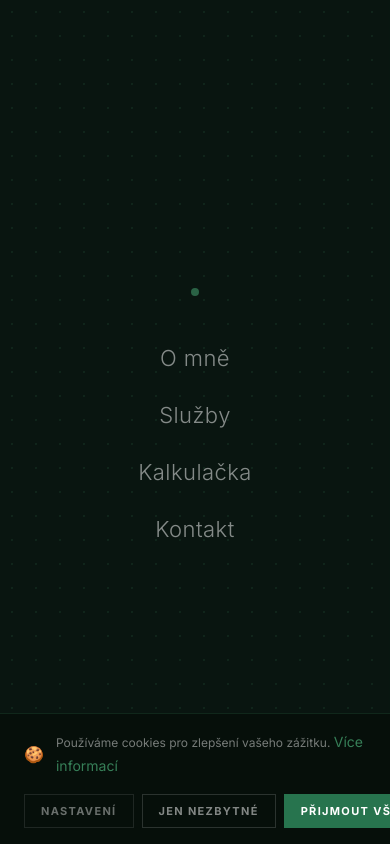
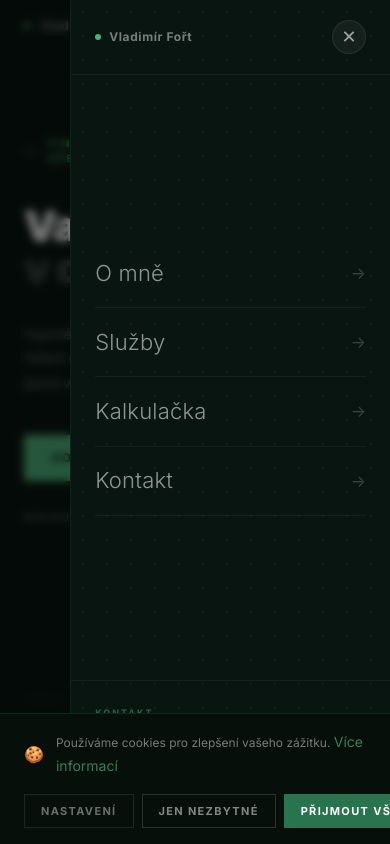
Before and after one commit to Hrny92/VladimirFort, a Next.js app: page / in a window 390 px wide. Both pictures are taken after a click on the button 353 px from the left and 26 px from the top of the page. Shown: the top 844 px of the page. Built offline with nearby package versions, Linux system fonts and the light colour scheme.

Commit message:
Mobile fixes: unified Hero drawer, subtitle alignment, bento card padding

```diff
--- a/components/Calculator.tsx
+++ b/components/Calculator.tsx
@@ -122,7 +122,7 @@ export default function Calculator() {
             Orientační výpočet<br />
             <span style={{ color: '#27744E' }}>hypotéky.</span>
           </h2>
-          <p className="reveal" style={{ fontSize: 13, color: 'rgba(11,27,19,0.4)', maxWidth: 260, lineHeight: 1.7, textAlign: 'right' }}>
+          <p className="reveal text-left md:text-right" style={{ fontSize: 13, color: 'rgba(11,27,19,0.4)', maxWidth: 260, lineHeight: 1.7 }}>
             Výsledky jsou orientační. Pro přesnou nabídku ze všech bank mě kontaktujte zdarma.
           </p>
         </div>
--- a/components/Hero.tsx
+++ b/components/Hero.tsx
@@ -2,6 +2,7 @@
 
 import { useEffect, useState } from 'react'
 import Image from 'next/image'
+import { Phone, Mail } from 'lucide-react'
 
 function Counter({ end, suffix, label }: { end: number; suffix: string; label: string }) {
   const [n, setN]   = useState(0)
@@ -52,7 +53,16 @@ export default function Hero() {
     return () => window.removeEventListener('introComplete', onDone)
   }, [])
 
-  const go = (href: string) => document.querySelector(href)?.scrollIntoView({ behavior: 'smooth' })
+  // Lock scroll when drawer open
+  useEffect(() => {
+    document.body.style.overflow = mobileOpen ? 'hidden' : ''
+    return () => { document.body.style.overflow = '' }
+  }, [mobileOpen])
+
+  const go = (href: string) => {
+    setMobileOpen(false)
+    setTimeout(() => document.querySelector(href)?.scrollIntoView({ behavior: 'smooth' }), 320)
+  }
 
   return (
     <section
@@ -149,53 +159,131 @@ export default function Hero() {
           </div>
 
           {/* Mobile burger */}
-          <button onClick={() => setMobileOpen(!mobileOpen)}
+          <button onClick={() => setMobileOpen(true)}
             className="md:hidden"
-            style={{ background: 'none', border: 'none', cursor: 'pointer', flexDirection: 'column', gap: 5, padding: 4 }}>
-            <span style={{ width: 18, height: 1, background: mobileOpen ? '#4CAF79' : 'rgba(255,255,255,0.6)', display: 'block', transform: mobileOpen ? 'translateY(3px) rotate(45deg)' : 'none', transition: 'all 0.25s' }} />
-            <span style={{ width: 18, height: 1, background: 'rgba(255,255,255,0.6)', display: 'block', opacity: mobileOpen ? 0 : 1, transition: 'opacity 0.2s' }} />
-            <span style={{ width: 18, height: 1, background: mobileOpen ? '#4CAF79' : 'rgba(255,255,255,0.6)', display: 'block', transform: mobileOpen ? 'translateY(-3px) rotate(-45deg)' : 'none', transition: 'all 0.25s' }} />
+            style={{ background: 'none', border: 'none', cursor: 'pointer', padding: 6, display: 'flex', flexDirection: 'column', gap: 5 }}>
+            <span style={{ width: 20, height: 1.5, background: 'rgba(255,255,255,0.7)', display: 'block', borderRadius: 1 }} />
+            <span style={{ width: 14, height: 1.5, background: 'rgba(255,255,255,0.7)', display: 'block', borderRadius: 1 }} />
           </button>
         </div>
       </nav>
 
-      {/* Mobile overlay */}
+      {/* Mobile drawer — identical to Navbar */}
       <div className="md:hidden" style={{
-        position: 'fixed', inset: 0, zIndex: 40,
+        position: 'fixed', inset: 0, zIndex: 60,
+        pointerEvents: mobileOpen ? 'auto' : 'none',
+      }}>
+        {/* Backdrop */}
+        <div
+          onClick={() => setMobileOpen(false)}
+          style={{
+            position: 'absolute', inset: 0,
+            background: 'rgba(0,0,0,0.5)',
+            backdropFilter: 'blur(4px)',
+            opacity: mobileOpen ? 1 : 0,
+            transition: 'opacity 0.35s ease',
+          }}
+        />
+        {/* Drawer panel */}
+        <div style={{
+          position: 'absolute', top: 0, right: 0, bottom: 0,
+          width: '82%', maxWidth: 340,
           background: '#091510',
-        opacity: mobileOpen ? 1 : 0,
-        transform: mobileOpen ? 'none' : 'translateY(-6px)',
-        pointerEvents: mobileOpen ? 'auto' : 'none',
-        transition: 'opacity 0.3s ease, transform 0.3s ease',
+          transform: mobileOpen ? 'translateX(0)' : 'translateX(100%)',
+          transition: 'transform 0.35s cubic-bezier(0.4, 0, 0.2, 1)',
+          display: 'flex', flexDirection: 'column',
+          borderLeft: '1px solid rgba(76,175,121,0.1)',
         }}>
+          {/* Dot grid */}
           <div style={{
             position: 'absolute', inset: 0, pointerEvents: 'none',
-          backgroundImage: 'radial-gradient(circle, rgba(76,175,121,0.1) 1px, transparent 1px)',
+            backgroundImage: 'radial-gradient(circle, rgba(76,175,121,0.08) 1px, transparent 1px)',
             backgroundSize: '24px 24px',
           }} />
+          {/* Top bar */}
           <div style={{
             position: 'relative', zIndex: 1,
-          display: 'flex', flexDirection: 'column', alignItems: 'center', justifyContent: 'center',
-          height: '100%', gap: 4,
+            display: 'flex', alignItems: 'center', justifyContent: 'space-between',
+            padding: '1.25rem 1.5rem',
+            borderBottom: '1px solid rgba(255,255,255,0.05)',
           }}>
-          <div style={{ marginBottom: 32, opacity: mobileOpen ? 0.5 : 0, transition: 'opacity 0.4s ease 0.1s' }}>
-            <span style={{ width: 8, height: 8, borderRadius: '50%', background: '#4CAF79', display: 'block' }} />
+            <div style={{ display: 'flex', alignItems: 'center', gap: 8 }}>
+              <span style={{ width: 6, height: 6, borderRadius: '50%', background: '#4CAF79', display: 'block' }} />
+              <span style={{ fontSize: 12, fontWeight: 700, color: 'rgba(255,255,255,0.45)', letterSpacing: '0.05em' }}>
+                Vladimír Fořt
+              </span>
             </div>
+            <button
+              onClick={() => setMobileOpen(false)}
+              style={{
+                width: 34, height: 34,
+                display: 'flex', alignItems: 'center', justifyContent: 'center',
+                background: 'rgba(255,255,255,0.05)',
+                border: '1px solid rgba(255,255,255,0.08)',
+                borderRadius: '50%',
+                cursor: 'pointer', color: 'rgba(255,255,255,0.6)',
+                fontSize: 18, lineHeight: 1,
+                transition: 'background 0.2s, color 0.2s',
+              }}
+              onMouseEnter={e => { const b = e.currentTarget as HTMLButtonElement; b.style.background = 'rgba(76,175,121,0.15)'; b.style.color = '#4CAF79' }}
+              onMouseLeave={e => { const b = e.currentTarget as HTMLButtonElement; b.style.background = 'rgba(255,255,255,0.05)'; b.style.color = 'rgba(255,255,255,0.6)' }}>
+              ✕
+            </button>
+          </div>
+          {/* Nav links */}
+          <nav style={{ position: 'relative', zIndex: 1, flex: 1, display: 'flex', flexDirection: 'column', justifyContent: 'center', padding: '2rem 1.5rem' }}>
             {[['O mně','#o-mne'],['Služby','#sluzby'],['Kalkulačka','#kalkulacka'],['Kontakt','#kontakt']].map(([label, href], i) => (
-            <button key={href} onClick={() => { setMobileOpen(false); go(href) }}
+              <button key={href} onClick={() => go(href)}
                 style={{
-                fontSize: 22, fontWeight: 300, letterSpacing: '0.02em',
-                color: 'rgba(255,255,255,0.5)', background: 'none', border: 'none', cursor: 'pointer',
-                padding: '10px 32px',
+                  display: 'flex', alignItems: 'center', justifyContent: 'space-between',
+                  padding: '1.1rem 0',
+                  background: 'none', border: 'none', borderBottom: '1px solid rgba(255,255,255,0.05)',
+                  cursor: 'pointer', textAlign: 'left', width: '100%',
                   opacity: mobileOpen ? 1 : 0,
-                transform: mobileOpen ? 'none' : 'translateY(10px)',
-                transition: `opacity 0.4s ease ${0.15 + i * 0.06}s, transform 0.4s ease ${0.15 + i * 0.06}s, color 0.2s`,
+                  transform: mobileOpen ? 'none' : 'translateX(20px)',
+                  transition: `opacity 0.4s ease ${0.1 + i * 0.06}s, transform 0.4s ease ${0.1 + i * 0.06}s`,
                 }}
-              onMouseEnter={e => (e.currentTarget.style.color = '#fff')}
-              onMouseLeave={e => (e.currentTarget.style.color = 'rgba(255,255,255,0.5)')}>
+                onMouseEnter={e => {
+                  const el = e.currentTarget as HTMLButtonElement
+                  el.querySelector('.hl')?.setAttribute('style', 'font-size:22px;font-weight:300;color:#fff;letter-spacing:0.01em;transition:all 0.2s')
+                  el.querySelector('.ha')?.setAttribute('style', 'color:#4CAF79;transform:translateX(4px);transition:all 0.2s')
+                }}
+                onMouseLeave={e => {
+                  const el = e.currentTarget as HTMLButtonElement
+                  el.querySelector('.hl')?.setAttribute('style', 'font-size:22px;font-weight:300;color:rgba(255,255,255,0.55);letter-spacing:0.01em;transition:all 0.2s')
+                  el.querySelector('.ha')?.setAttribute('style', 'color:rgba(255,255,255,0.2);transform:none;transition:all 0.2s')
+                }}>
+                <span className="hl" style={{ fontSize: 22, fontWeight: 300, color: 'rgba(255,255,255,0.55)', letterSpacing: '0.01em', transition: 'all 0.2s' }}>
                   {label}
+                </span>
+                <span className="ha" style={{ color: 'rgba(255,255,255,0.2)', fontSize: 16, transition: 'all 0.2s' }}>→</span>
               </button>
             ))}
+          </nav>
+          {/* Bottom contacts */}
+          <div style={{
+            position: 'relative', zIndex: 1,
+            padding: '1.5rem',
+            borderTop: '1px solid rgba(255,255,255,0.05)',
+            opacity: mobileOpen ? 1 : 0,
+            transition: 'opacity 0.4s ease 0.4s',
+          }}>
+            <p style={{ fontSize: 9, fontWeight: 700, textTransform: 'uppercase', letterSpacing: '0.22em', color: 'rgba(76,175,121,0.5)', marginBottom: '0.75rem' }}>
+              Kontakt
+            </p>
+            <a href="tel:+420773606013" style={{ display: 'flex', alignItems: 'center', gap: 10, padding: '0.5rem 0', textDecoration: 'none' }}>
+              <div style={{ width: 28, height: 28, display: 'flex', alignItems: 'center', justifyContent: 'center', border: '1px solid rgba(76,175,121,0.2)', flexShrink: 0 }}>
+                <Phone style={{ width: 12, height: 12, color: '#4CAF79' }} />
+              </div>
+              <span style={{ fontSize: 13, fontWeight: 600, color: 'rgba(255,255,255,0.55)' }}>773 60 60 13</span>
+            </a>
+            <a href="mailto:vladimir.fort@bidli.cz" style={{ display: 'flex', alignItems: 'center', gap: 10, padding: '0.5rem 0', textDecoration: 'none' }}>
+              <div style={{ width: 28, height: 28, display: 'flex', alignItems: 'center', justifyContent: 'center', border: '1px solid rgba(76,175,121,0.2)', flexShrink: 0 }}>
+                <Mail style={{ width: 12, height: 12, color: '#4CAF79' }} />
+              </div>
+              <span style={{ fontSize: 13, fontWeight: 600, color: 'rgba(255,255,255,0.55)' }}>vladimir.fort@bidli.cz</span>
+            </a>
+          </div>
         </div>
       </div>
 
--- a/components/Services.tsx
+++ b/components/Services.tsx
@@ -52,13 +52,12 @@ function BentoCard({ s }: { s: typeof services[0] }) {
 
   return (
     <div
-      className="reveal"
+      className="reveal px-4 py-7 md:p-8"
       onMouseEnter={() => setHovered(true)}
       onMouseLeave={() => setHovered(false)}
       onClick={() => document.querySelector('#kontakt')?.scrollIntoView({ behavior: 'smooth' })}
       style={{
         position: 'relative',
-        padding: '2rem',
         background: hovered ? 'rgba(76,175,121,0.04)' : '#0B1B13',
         cursor: 'pointer',
         transition: 'background 0.3s',
@@ -169,7 +168,7 @@ export default function Services() {
               Vše pod jednou<br />
               <span style={{ color: '#4CAF79' }}>střechou.</span>
             </h2>
-            <p className="reveal" style={{ fontSize: 13, color: 'rgba(255,255,255,0.32)', maxWidth: 260, lineHeight: 1.7, textAlign: 'right' }}>
+            <p className="reveal text-left md:text-right" style={{ fontSize: 13, color: 'rgba(255,255,255,0.32)', maxWidth: 260, lineHeight: 1.7 }}>
               Komplexní poradenství od jednoho specialisty. Jeden hovor stačí.
             </p>
           </div>
```
Lines whose indentation alone changed are shown as unchanged.
